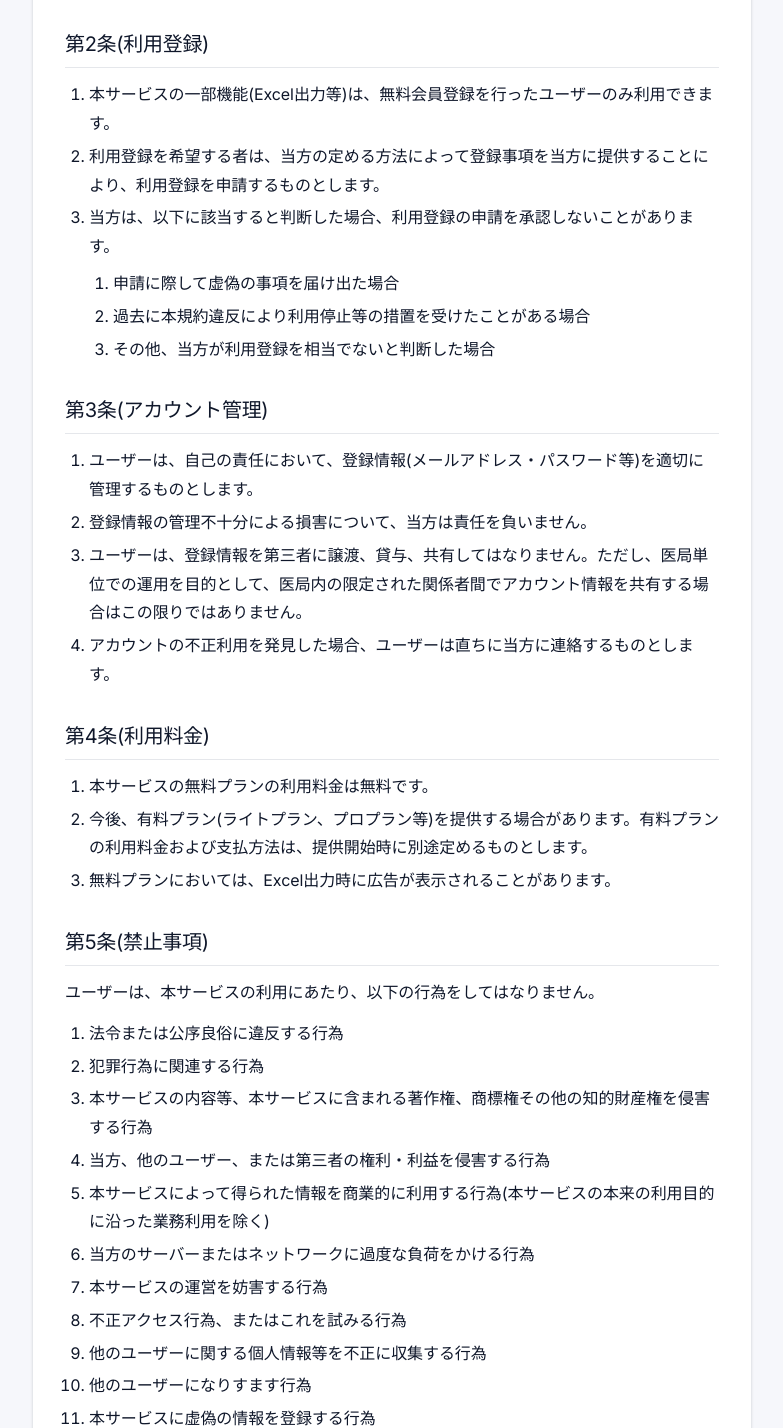
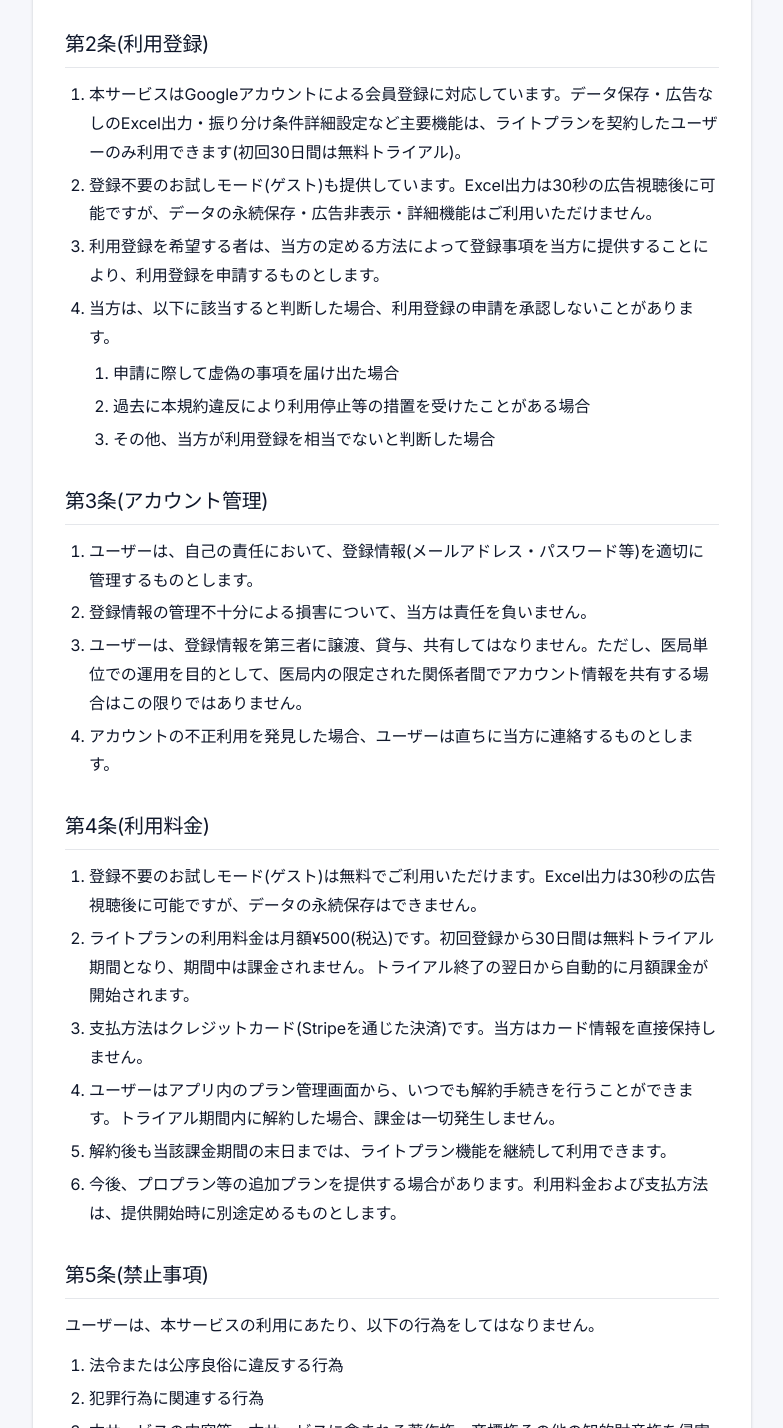
Before and after one commit to nori00748/tochoku-maker, a website: page terms.html in a window 1280 px wide. Shown: the part 591-2019 px from the top of the page, without its empty margins (248-1031 px from the left). Drawn offline with nearby package versions, Linux system fonts and the light colour scheme.

Commit message:
Add files via upload

```diff
--- a/terms.html
+++ b/terms.html
@@ -98,7 +98,8 @@
 
       <h2>第2条(利用登録)</h2>
       <ol>
-        <li>本サービスの一部機能(Excel出力等)は、無料会員登録を行ったユーザーのみ利用できます。</li>
+        <li>本サービスはGoogleアカウントによる会員登録に対応しています。データ保存・広告なしのExcel出力・振り分け条件詳細設定など主要機能は、ライトプランを契約したユーザーのみ利用できます(初回30日間は無料トライアル)。</li>
+        <li>登録不要のお試しモード(ゲスト)も提供しています。Excel出力は30秒の広告視聴後に可能ですが、データの永続保存・広告非表示・詳細機能はご利用いただけません。</li>
         <li>利用登録を希望する者は、当方の定める方法によって登録事項を当方に提供することにより、利用登録を申請するものとします。</li>
         <li>当方は、以下に該当すると判断した場合、利用登録の申請を承認しないことがあります。
           <ul>
@@ -119,9 +120,12 @@
 
       <h2>第4条(利用料金)</h2>
       <ol>
-        <li>本サービスの無料プランの利用料金は無料です。</li>
-        <li>今後、有料プラン(ライトプラン、プロプラン等)を提供する場合があります。有料プランの利用料金および支払方法は、提供開始時に別途定めるものとします。</li>
-        <li>無料プランにおいては、Excel出力時に広告が表示されることがあります。</li>
+        <li>登録不要のお試しモード(ゲスト)は無料でご利用いただけます。Excel出力は30秒の広告視聴後に可能ですが、データの永続保存はできません。</li>
+        <li>ライトプランの利用料金は月額¥500(税込)です。初回登録から30日間は無料トライアル期間となり、期間中は課金されません。トライアル終了の翌日から自動的に月額課金が開始されます。</li>
+        <li>支払方法はクレジットカード(Stripeを通じた決済)です。当方はカード情報を直接保持しません。</li>
+        <li>ユーザーはアプリ内のプラン管理画面から、いつでも解約手続きを行うことができます。トライアル期間内に解約した場合、課金は一切発生しません。</li>
+        <li>解約後も当該課金期間の末日までは、ライトプラン機能を継続して利用できます。</li>
+        <li>今後、プロプラン等の追加プランを提供する場合があります。利用料金および支払方法は、提供開始時に別途定めるものとします。</li>
       </ol>
 
       <h2>第5条(禁止事項)</h2>
```
